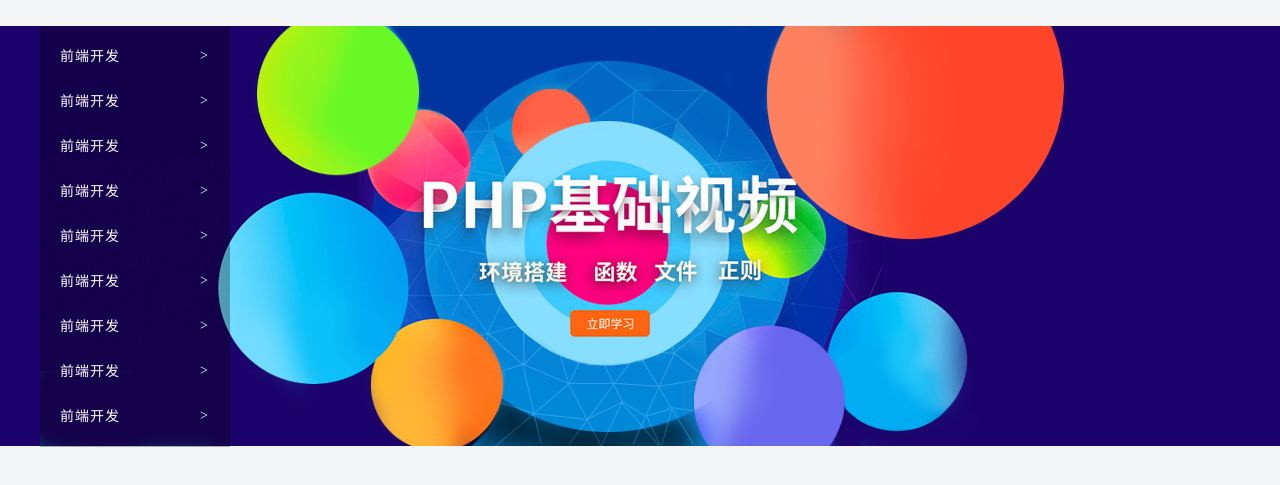
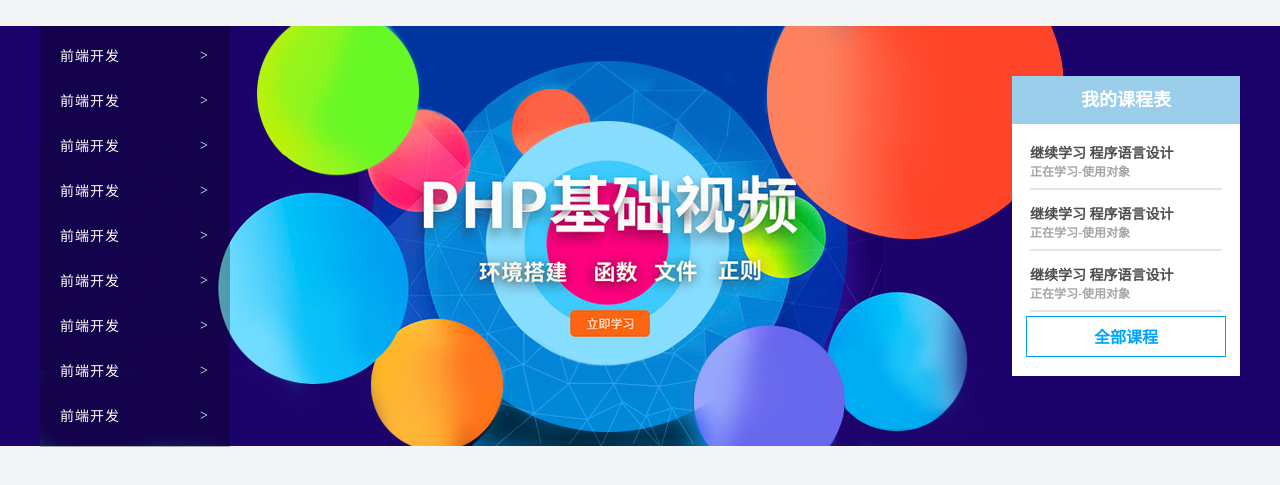
Before and after one commit to OkAndGreat/FrontEndProjectLearn, a plain HTML site: page index.html in a window 1280 px wide. Shown: the part 75-560 px from the top of the page. Drawn offline with Linux system fonts and the light colour scheme.

Commit message:
完成我的课程表

```diff
--- a/css/banner.css
+++ b/css/banner.css
@@ -9,6 +9,7 @@
 }
 
 .banner .wrapper .left {
+    float: left;
     padding-top: 8px;
     padding-bottom: 8px;
     width: 190px;
@@ -31,3 +32,70 @@
 .banner .left a:hover {
     color: #00b4ff;
 }
+
+.banner .wrapper .right {
+    float: right;
+    height: 300px;
+    width: 228px;
+    margin-top: 50px;
+}
+
+.banner .right h2 {
+    height: 48px;
+    background-color: #9bceea;
+    text-align: center;
+    line-height: 48px;
+    font-size: 18px;
+    color: #fff;
+    margin-bottom: 5px;
+}
+
+.banner .right {
+    background-color: #ffffff;
+}
+
+.banner .right .container {
+    margin-left: 18px;
+    margin-right: 18px;
+    border-bottom: 2px #e5e5e5 solid;
+    width: 192px;
+    height: 61px;
+    padding-top: 13px;
+}
+
+.banner .right div span {
+    display: block;
+}
+
+.banner .right div span:nth-child(1) {
+    font-size: 14px;
+    font-weight: bold;
+    letter-spacing: 0;
+    color: #4e4e4e;
+}
+
+.banner .right div span:nth-child(2) {
+    color: #a5a5a5;
+    font-size: 12px;
+    font-weight: bold;
+    letter-spacing: 0;
+}
+
+.banner .right div .content {
+    margin-left: 0;
+}
+
+.banner .right a {
+    display: block;
+    /* margin: 4px 14px 0; */
+    margin: 4px auto 0;
+    width: 200px;
+    height: 41px;
+    border: solid 1px #00a4ff;
+    text-align: center;
+    line-height: 41px;
+
+    font-size: 16px;
+    color: #00a4ff;
+    font-weight: 700;
+}
--- a/css/header.css
+++ b/css/header.css
@@ -38,6 +38,7 @@ body {
 
 .nav li:hover {
     border-bottom: 2px solid #00a4ff;
+    cursor: pointer;
 }
 
 .search_input {
--- a/index.html
+++ b/index.html
@@ -10,7 +10,7 @@
 <body>
 
 <div class="wrapper header">
- <img class="logo" src="./images/logo.png" alt="logo"/>
+    <img class="logo" src="./images/logo.png" alt="logo"/>
 
     <ul class="nav">
         <li>首页</li>
@@ -44,7 +44,32 @@
                 <li><a href="#">前端开发<span>></span></a></li>
             </ul>
         </div>
+
+        <div class="right">
+            <h2>我的课程表</h2>
+            <div class="container">
+                <div class="content">
+                    <span>继续学习 程序语言设计</span>
+                    <span>正在学习-使用对象</span>
+                </div>
+            </div>
+            <div class="container">
+                <div class="content">
+                    <span>继续学习 程序语言设计</span>
+                    <span>正在学习-使用对象</span>
+                </div>
+            </div>
+            <div class="container">
+                <div class="content">
+                    <span>继续学习 程序语言设计</span>
+                    <span>正在学习-使用对象</span>
+                </div>
+            </div>
+            <a href="#" class="more">全部课程</a>
+        </div>
     </div>
+
+
 </div>
 
 </body>
```
